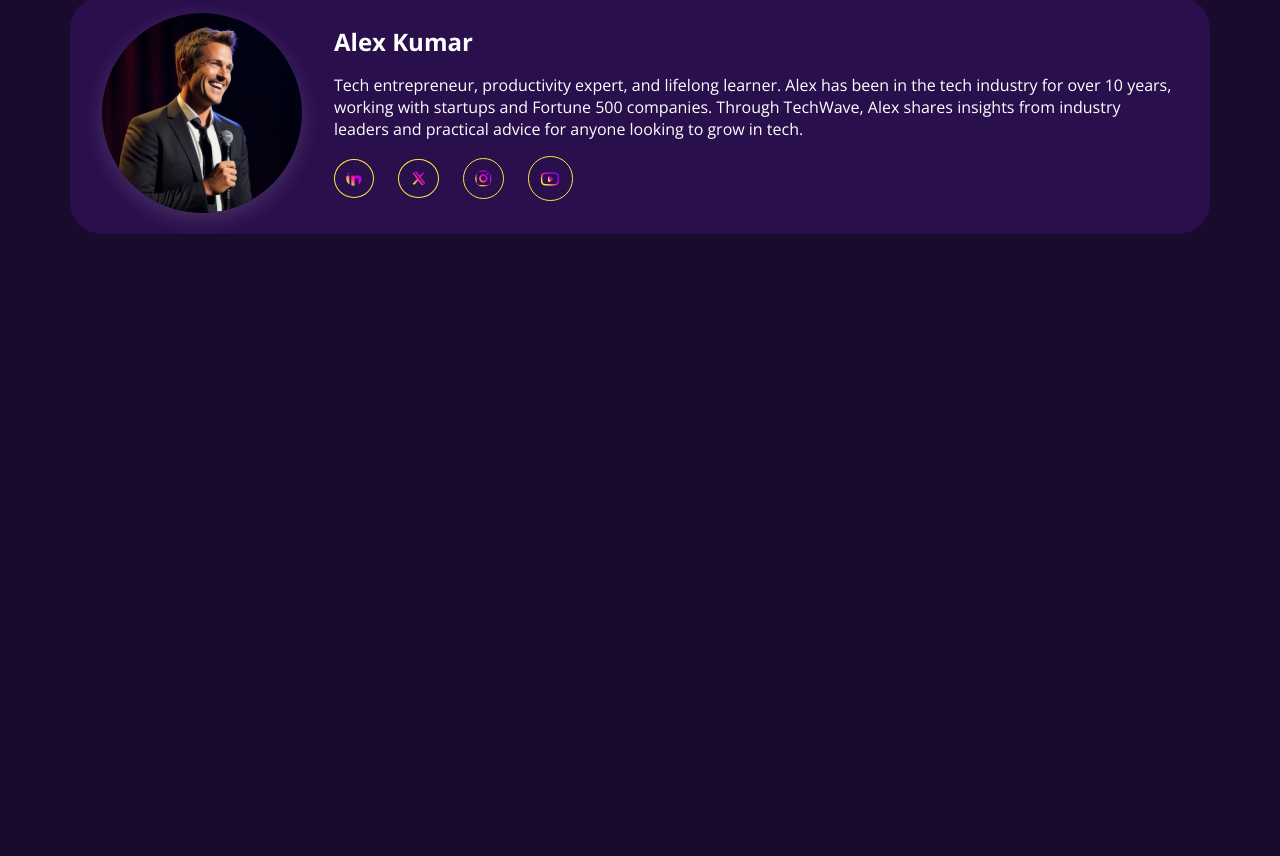
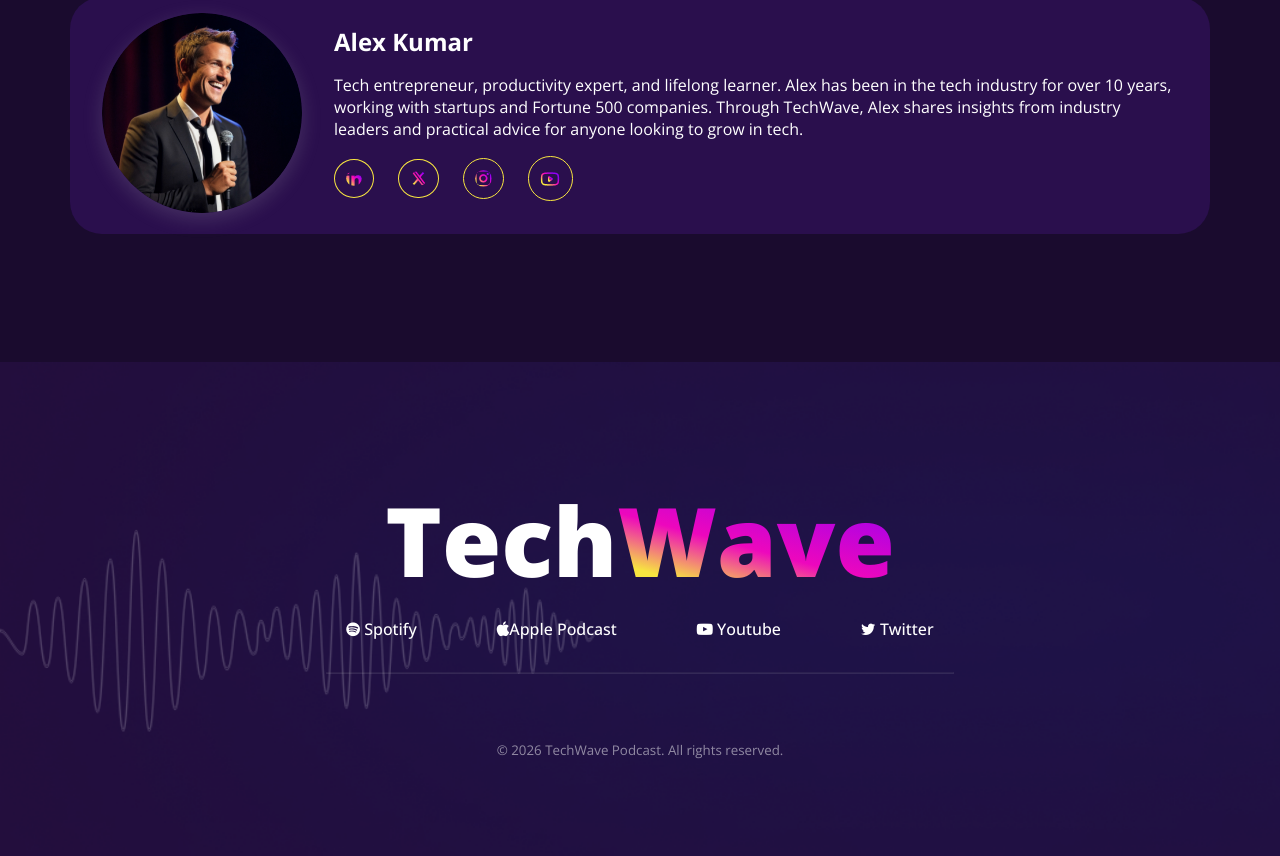
Before and after one commit to jahid077/Assignment-2-Mod-12-TechWave, a plain HTML site: page index.html in a window 1280 px wide. Shown: the part 3673-4529 px from the top of the page. Before the commit the page ends 4035 px from the top, so only its background shows below. Drawn offline with nearby package versions, Linux system fonts and the light colour scheme.

Commit message:
Footer Section Added

```diff
--- a/index.html
+++ b/index.html
@@ -190,5 +190,20 @@
             </div>
         </section>
 
+        <!-- Footer Secction -->
+         <footer class="footer-section">
+            <div class="container">
+                <a href="index.html" class="logo">Tech<span class="logo-grad-Color">Wave</span></a>
+                <div class="foot-icons">
+                    <a href="#"><i class="fa fa-spotify" aria-hidden="true"></i> Spotify</a>
+                    <a href="#"><i class="fa fa-apple" aria-hidden="true"></i>Apple Podcast</a>
+                    <a href="#"><i class="fa fa-youtube-play" aria-hidden="true"></i> Youtube</a>
+                    <a href="#"><i class="fa fa-twitter" aria-hidden="true"></i> Twitter</a>
+                </div>
+                <hr>
+                <p><small>&copy; 2026 TechWave Podcast. All rights reserved.</small></p>
+            </div>
+         </footer>
+
 </body>
 </html>
--- a/styles/style.css
+++ b/styles/style.css
@@ -338,3 +338,40 @@
 .contents .icons img:hover{
     background-color: #fff;
 }
+
+/* footer-section */
+footer{
+    background-image: url(../assets/footer-bg.png);
+    background-size: cover;
+    background-repeat: no-repeat;
+    padding-top: 6rem;
+    padding-bottom: 6rem;
+}
+.footer-section .container .logo{
+    display: flex;
+    justify-content: center;
+    font-size: 6rem;
+    margin-top: 1rem;
+}
+
+.foot-icons{
+    display: flex;
+    justify-content: center;
+    align-items: center;
+    font-size: 1rem;
+    font-weight: 500;
+    gap: 5rem;
+    margin-top: 0.8rem;
+    margin-bottom: 2rem;
+}
+
+.footer-section .container hr{
+    opacity: 0.1;
+    margin: 1rem 16rem;
+}
+
+.footer-section .container p{
+    text-align: center;
+    opacity: 0.5;
+    margin-top: 4rem;
+}
```
